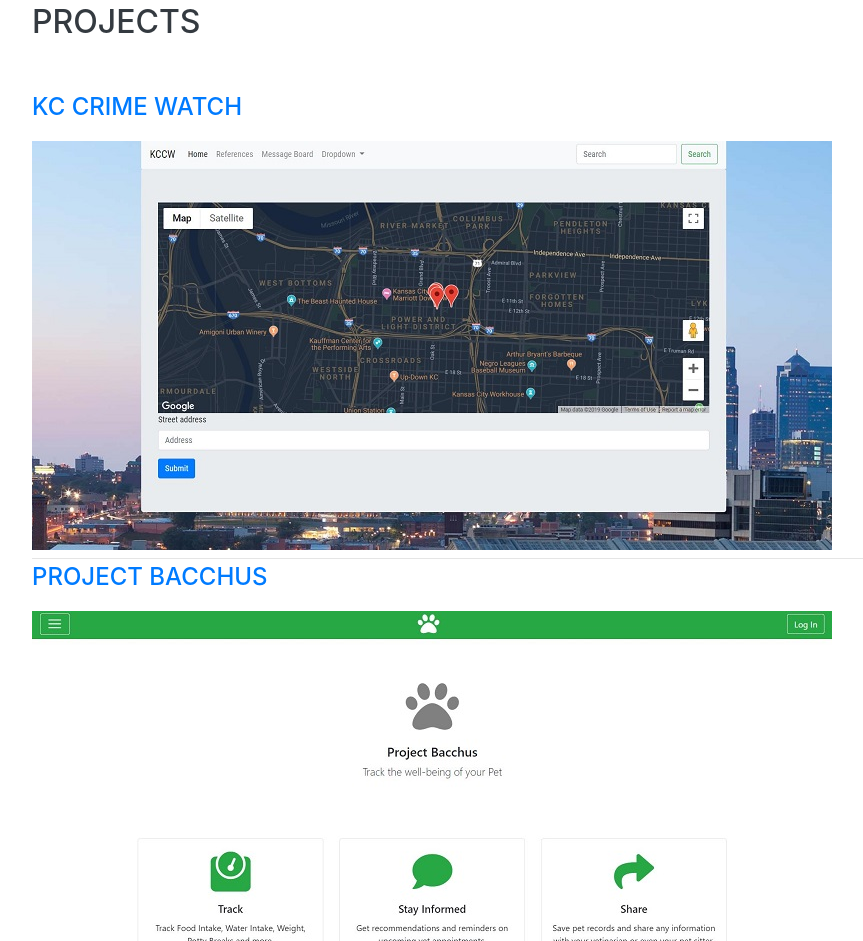
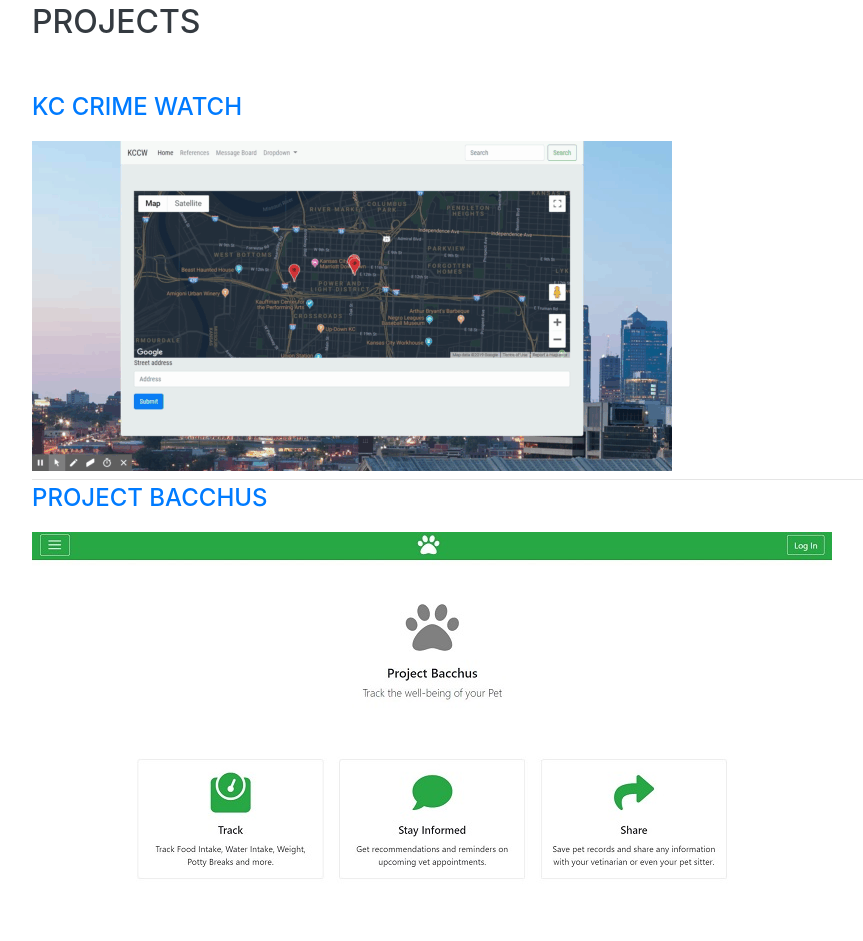
Before and after one commit to tiffanykeller/Tiffany-Keller-portfolio, a website with bundled scripts: page index.html in a window 1280 px wide. Shown: the part 3250-4191 px from the top of the page, without its empty margins (288-1151 px from the left). Built offline with nearby package versions, Linux system fonts and the light colour scheme; a web font is replaced by a local one.

Commit message:
crimewatch gif

```diff
--- a/index.html
+++ b/index.html
@@ -206,7 +206,7 @@
         <div class="subheading mb-3"><a href="https://tiffanykeller.github.io/projectone/">KC Crime Watch </a></div>
         <span class="d-none d-lg-block" >
 
-          <img class="img-fluid mx-auto mb-2" src="img/KCCW.JPG" alt="">
+          <img class="img-fluid mx-auto mb-2" src="img/CrimeWatch.gif" alt="">
         </span>
 
         <hr class="m-0">
```
Also changed, not shown: img/CrimeWatch.gif (added), img/KCCW.JPG (deleted).
